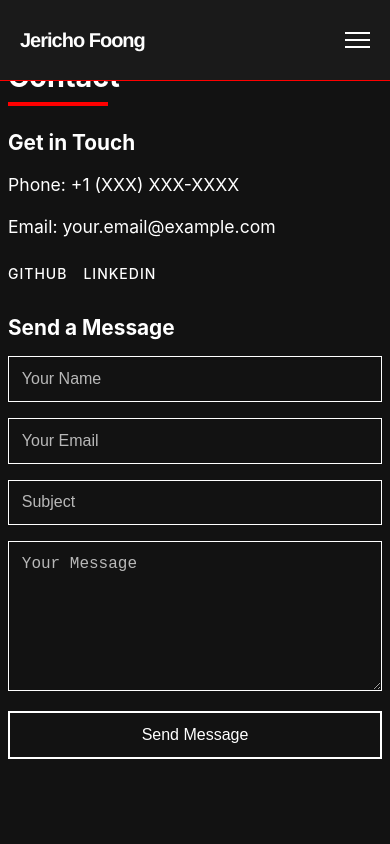
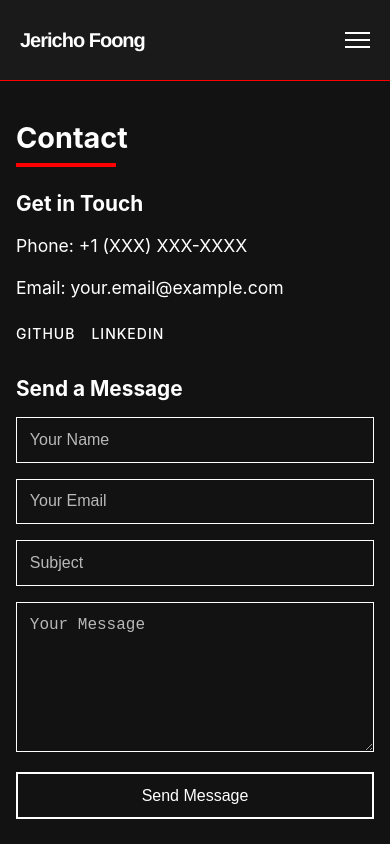
Before and after one commit to jericho0521/portfolio, a React (Create React App) app: page /contact in a window 390 px wide. Shown: the top 844 px of the page. Built offline with nearby package versions, Linux system fonts and the light colour scheme; the HTML template or start-up script is replaced by a standard one.

Commit message:
contact update

```diff
--- a/src/pages/Contact.css
+++ b/src/pages/Contact.css
@@ -150,7 +150,7 @@
   }
 
   .contact-container {
-    padding: 0 0.5rem;
+    padding: 1s 0.5rem;
   }
 
   .contact-header h1 {
@@ -162,6 +162,11 @@
     font-size: 1.3rem;
   }
 
+  .contact-form {
+    margin-top: 4rem;
+    margin-bottom: 4rem;
+  }
+
   .form-group {
     margin-bottom: 1rem;
   }
--- a/src/pages/Contact.jsx
+++ b/src/pages/Contact.jsx
@@ -19,21 +19,42 @@ const Contact = () => {
 
   const handleSubmit = async (e) => {
     e.preventDefault();
-    console.log(formData);
+    try {
+      const response = await fetch('https://api.web3forms.com/submit', {
+        method: 'POST',
+        headers: {
+          'Content-Type': 'application/json',
+        },
+        body: JSON.stringify({
+          access_key: '83496fcc-efba-455b-a684-313c92ca6fa2',
+          name: formData.name,
+          email: formData.email,
+          subject: formData.subject,
+          message: formData.message
+        })
+      });
+
+      const data = await response.json();
+      if (data.success) {
         setFormData({
           name: '',
           email: '',
           subject: '',
-      message: ''
+          message: '',
         });
         alert('Message sent successfully!');
+      }
+    } catch (error) {
+      console.error('Error:', error);
+      alert('Something went wrong. Please try again.');
+    }
   };
 
   return (
     <main className="contact-page">
       <div className="contact-container">
         <header className="contact-header">
-          <h1>Contact</h1>
+          <h1 style={{ marginTop: '5rem' }}>Contact</h1>
           <div className="red-line"></div>
         </header>
 
@@ -51,8 +72,13 @@ const Contact = () => {
           </section>
 
           <section className="contact-form">
-            <h2>Send a Message</h2>
+            <h2 style={{ marginTop: '-4rem' }}>Send a Message</h2>
             <form onSubmit={handleSubmit}>
+              <input
+                type="hidden"
+                name="uuid"
+                value={formData.uuid}
+              />
               <div className="form-group">
                 <input
                   type="text"
```
Lines whose indentation alone changed are shown as unchanged.
